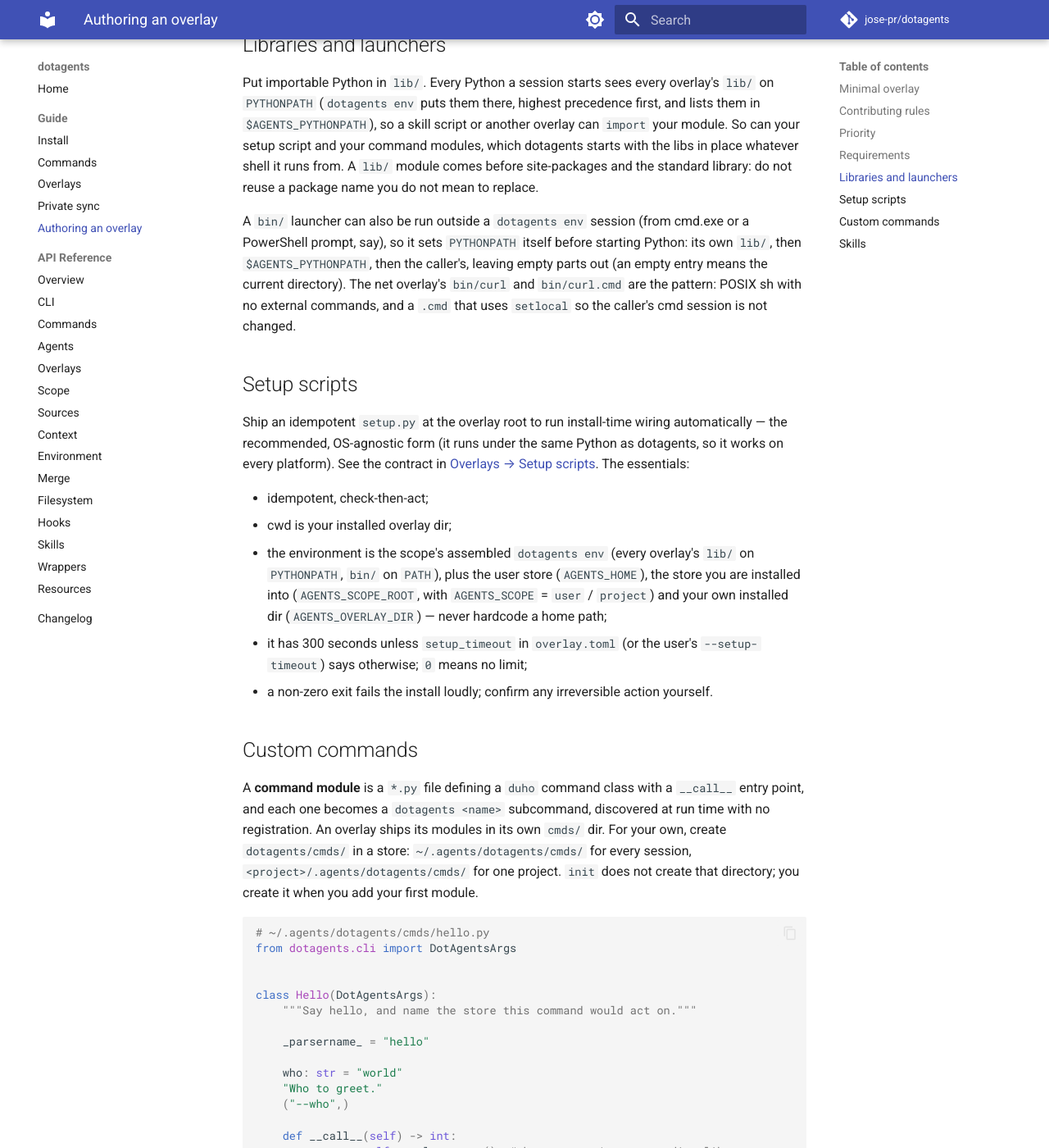
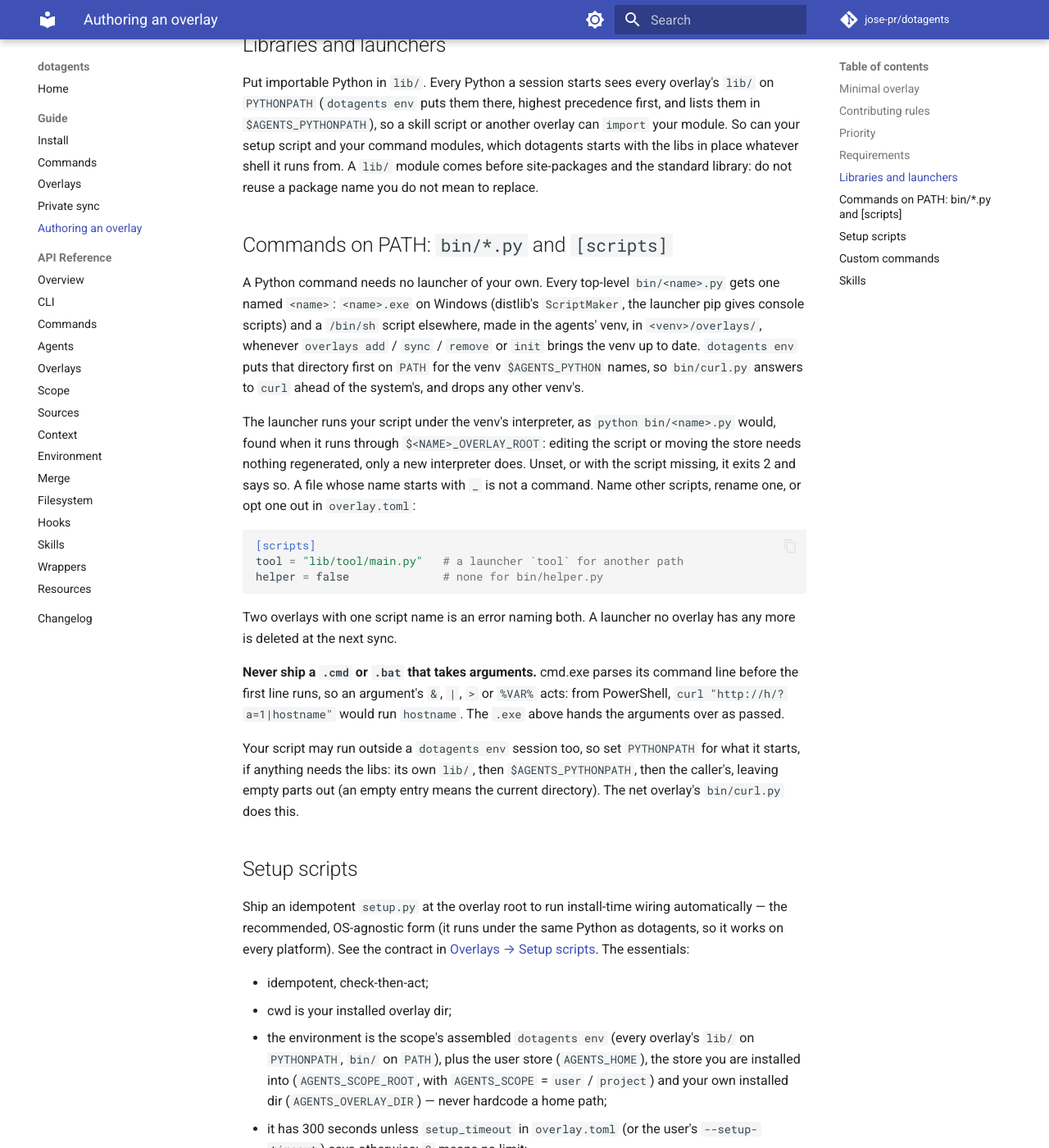
Before and after one commit to jose-pr/dotagents, an MkDocs documentation site: the page built from docs/guide/authoring.md, in a window 1280 px wide and 1400 px high, scrolled down 1448 px. Shown: the whole window at 82% size. Built offline with MkDocs 1.6.1 and Material for MkDocs 9.7.7, drawn with Linux system fonts in a browser that asks for light colours; comment, search, counter and statistics services are not loaded.

Commit message:
docs: overlay commands on PATH, and never a .cmd that takes arguments
The authoring guide describes bin/*.py and [scripts] launchers and drops
the .cmd launcher it held up as the pattern: cmd.exe parses a batch
file's command line before it runs, so an argument's & | > or %VAR% acts.
The overlays guide lists [scripts] among the manifest keys, and the
changelog records the change under Unreleased.

````diff
--- a/docs/guide/authoring.md
+++ b/docs/guide/authoring.md
@@ -72,12 +72,41 @@
 comes before site-packages and the standard library: do not reuse a package name you
 do not mean to replace.
 
-A `bin/` launcher can also be run outside a `dotagents env` session (from cmd.exe or
-a PowerShell prompt, say), so it sets `PYTHONPATH` itself before starting Python:
-its own `lib/`, then `$AGENTS_PYTHONPATH`, then the caller's, leaving empty parts
-out (an empty entry means the current directory). The net overlay's `bin/curl` and
-`bin/curl.cmd` are the pattern: POSIX sh with no external commands, and a `.cmd`
-that uses `setlocal` so the caller's cmd session is not changed.
+## Commands on PATH: `bin/*.py` and `[scripts]`
+
+A Python command needs no launcher of your own. Every top-level `bin/<name>.py`
+gets one named `<name>`: `<name>.exe` on Windows (distlib's `ScriptMaker`, the
+launcher pip gives console scripts) and a `/bin/sh` script elsewhere, made in the
+agents' venv, in `<venv>/overlays/`, whenever `overlays add` / `sync` / `remove` or
+`init` brings the venv up to date. `dotagents env` puts that directory first on
+`PATH` for the venv `$AGENTS_PYTHON` names, so `bin/curl.py` answers to `curl`
+ahead of the system's, and drops any other venv's.
+
+The launcher runs your script under the venv's interpreter, as `python
+bin/<name>.py` would, found when it runs through `$<NAME>_OVERLAY_ROOT`: editing
+the script or moving the store needs nothing regenerated, only a new interpreter
+does. Unset, or with the script missing, it exits 2 and says so. A file whose name
+starts with `_` is not a command. Name other scripts, rename one, or opt one out
+in `overlay.toml`:
+
+```toml
+[scripts]
+tool = "lib/tool/main.py"   # a launcher `tool` for another path
+helper = false              # none for bin/helper.py
+```
+
+Two overlays with one script name is an error naming both. A launcher no overlay
+has any more is deleted at the next sync.
+
+**Never ship a `.cmd` or `.bat` that takes arguments.** cmd.exe parses its command
+line before the first line runs, so an argument's `&`, `|`, `>` or `%VAR%` acts:
+from PowerShell, `curl "http://h/?a=1|hostname"` would run `hostname`. The `.exe`
+above hands the arguments over as passed.
+
+Your script may run outside a `dotagents env` session too, so set `PYTHONPATH`
+for what it starts, if anything needs the libs: its own `lib/`, then
+`$AGENTS_PYTHONPATH`, then the caller's, leaving empty parts out (an empty entry
+means the current directory). The net overlay's `bin/curl.py` does this.
 
 ## Setup scripts
 
````
Also changed, not shown: CHANGELOG.md (+17 -0 lines), docs/guide/overlays.md (+4 -1 lines).
